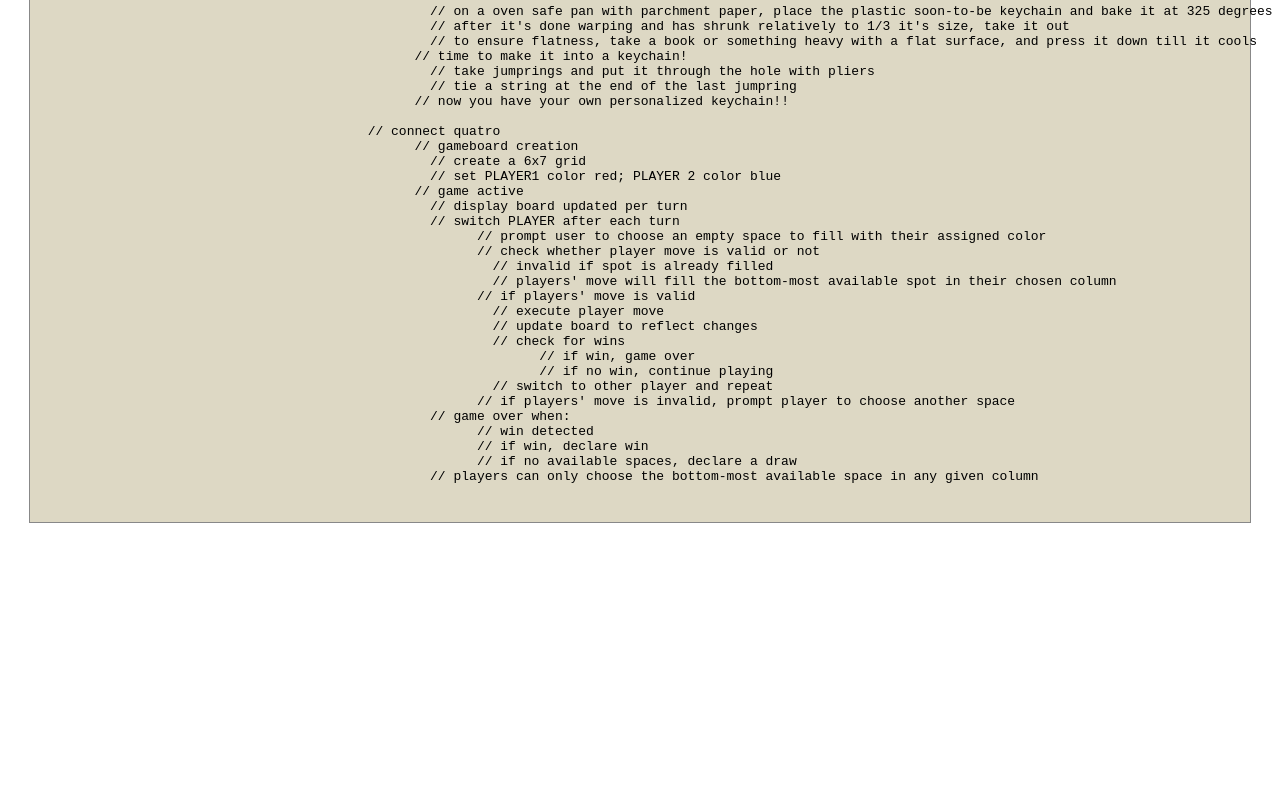
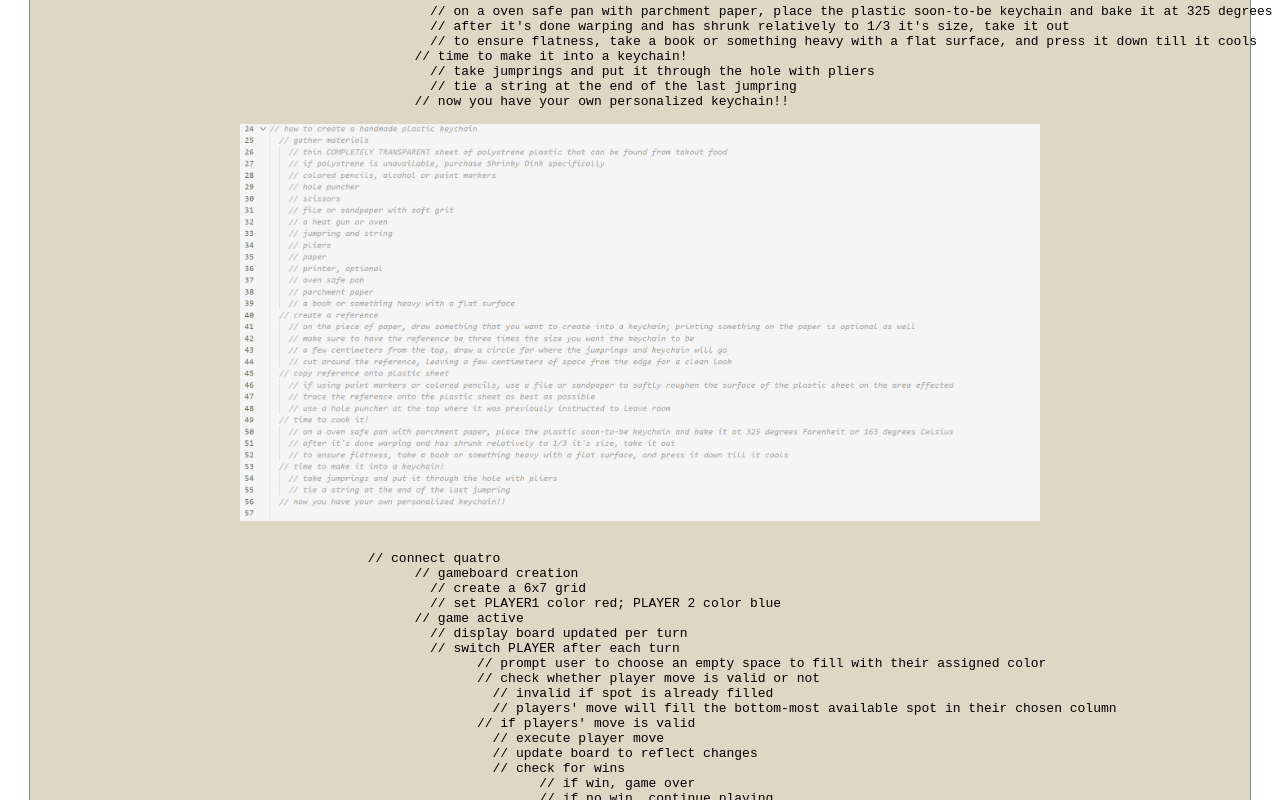
Before and after one commit to koalalah/art101, a plain HTML site: page lab4/index.html in a window 1280 px wide. Shown: the part 1060-1860 px from the top of the page. Before the commit the page ends 1614 px from the top, so only its background shows below. Drawn offline with nearby package versions, Linux system fonts and the light colour scheme.

Commit message:
images added to css

```diff
--- a/lab4/css/lab.css
+++ b/lab4/css/lab.css
@@ -7,3 +7,10 @@
     border: solid 1px #888;
     background-color: #DDD8C4;
   }
+
+  .screenshots {
+    display: block;
+   margin-left: auto;
+   margin-right: auto;
+    max-width: 800px;
+    }
--- a/lab4/index.html
+++ b/lab4/index.html
@@ -77,6 +77,7 @@
 						  // take jumprings and put it through the hole with pliers
 						  // tie a string at the end of the last jumpring
 						// now you have your own personalized keychain!!
+						<img class="screenshots" src="../lab4/img/task-screenshot.png">
 
 					  // connect quatro
 						// gameboard creation
@@ -102,6 +103,7 @@
 							// if win, declare win
 							// if no available spaces, declare a draw
 						  // players can only choose the bottom-most available space in any given column
+						  <img class="screenshots" src="../lab4/img/computer-game-task.png">
 					</code></pre>
 			</div>
 		</section>
```
Also changed, not shown: lab4/js/lab.js (+62 -2 lines), lab4/img/computer-game-task.png (added), lab4/img/task-screenshot.png (added).
